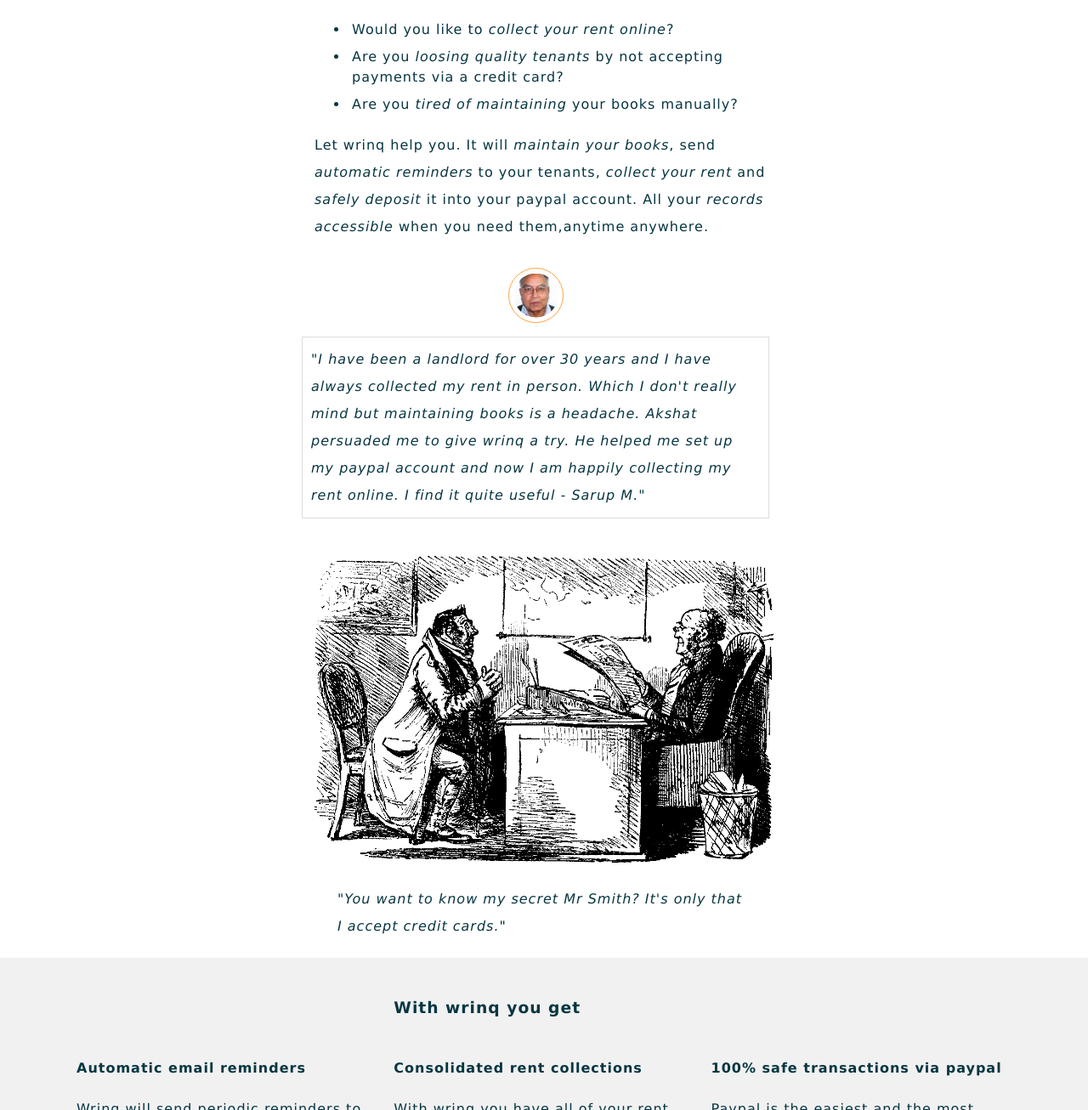
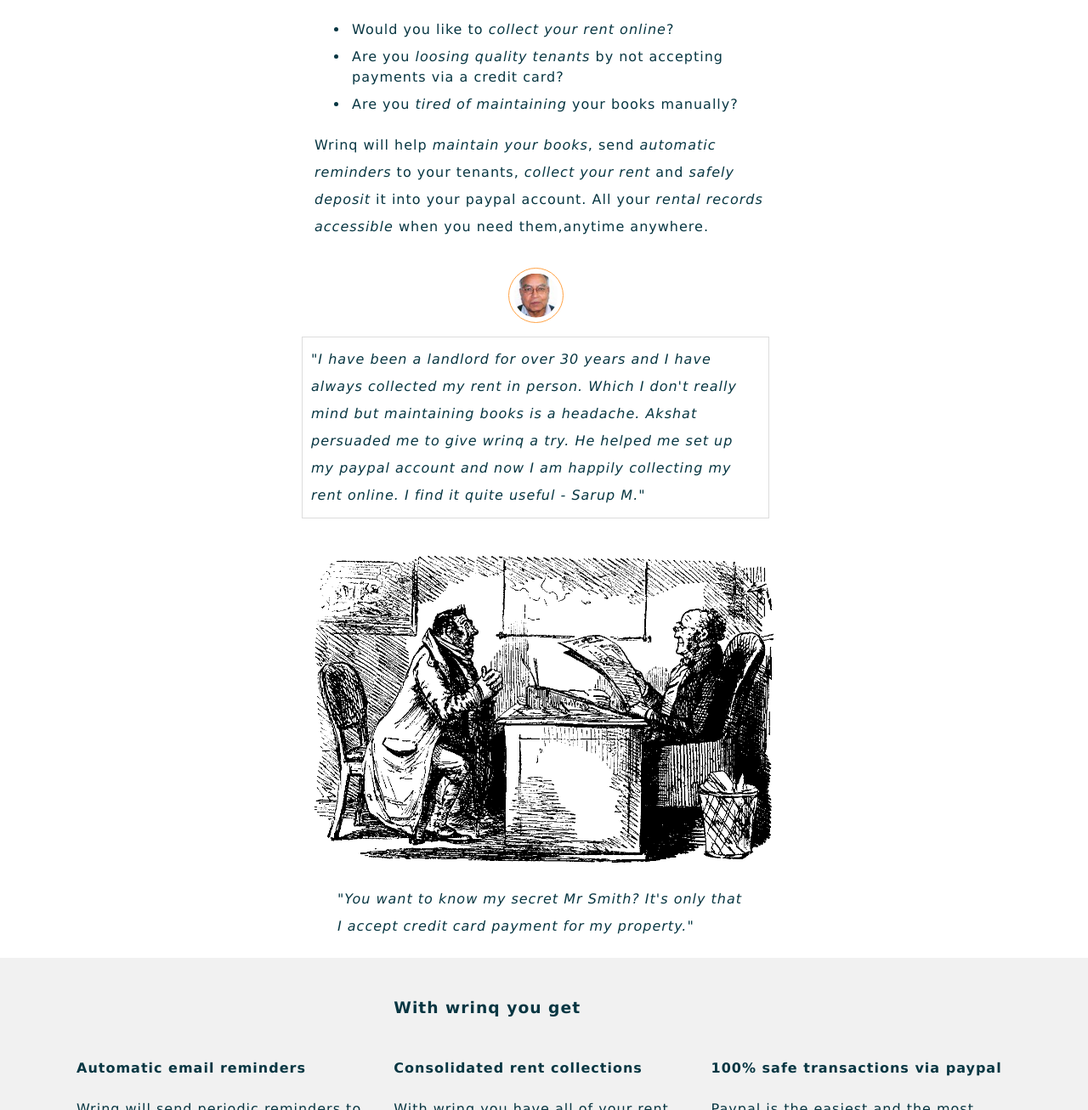
Before and after one commit to wrinq/wrinq, a website: page index.html in a window 1280 px wide. Shown: the part 481-1787 px from the top of the page at 85% size. Drawn offline with Linux system fonts and the light colour scheme.

Commit message:
MOdified the copy a bit

```diff
--- a/index.html
+++ b/index.html
@@ -31,9 +31,9 @@
         </ul>
         <p>
 
-	  Let wrinq help you. It will <em>maintain your books</em>, send <em>automatic reminders</em> to your tenants,
+	  Wrinq will help <em>maintain your books</em>, send <em>automatic reminders</em> to your tenants,
 	  <em>collect your rent</em> and <em>safely deposit</em> it into your paypal account.
-	  All your <em>records accessible</em> when you need them,anytime anywhere.
+	  All your <em> rental records accessible</em> when you need them,anytime anywhere.
 	</p>
       </div>
     </div>
@@ -57,7 +57,7 @@
 	<p><img src="why_no_tenants.png" alt="you want better tenants?" style="width:100%"/></p>
 
         <blockquote>
-	  "You want to know my secret Mr Smith? It's only that I accept credit cards."
+	  "You want to know my secret Mr Smith? It's only that I accept credit card payment for my property."
 	</blockquote>
 
       </div>
```
